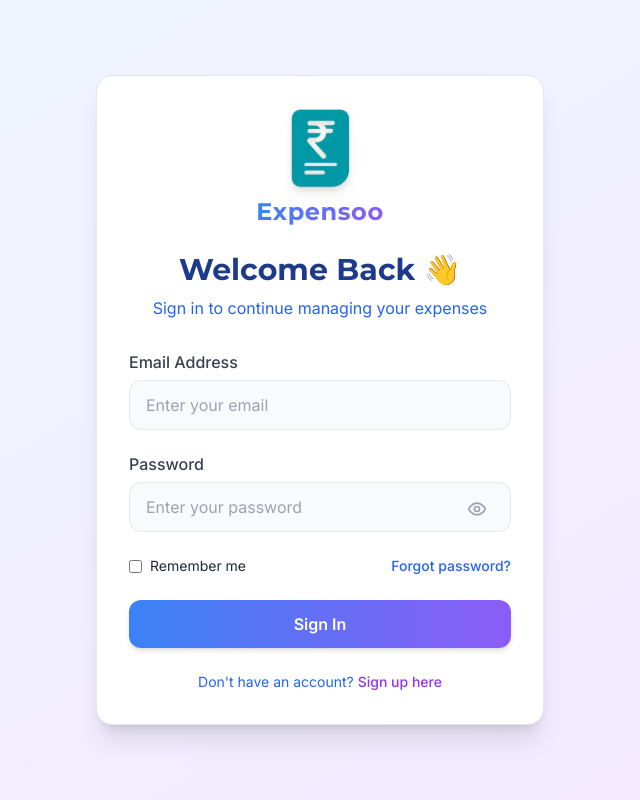
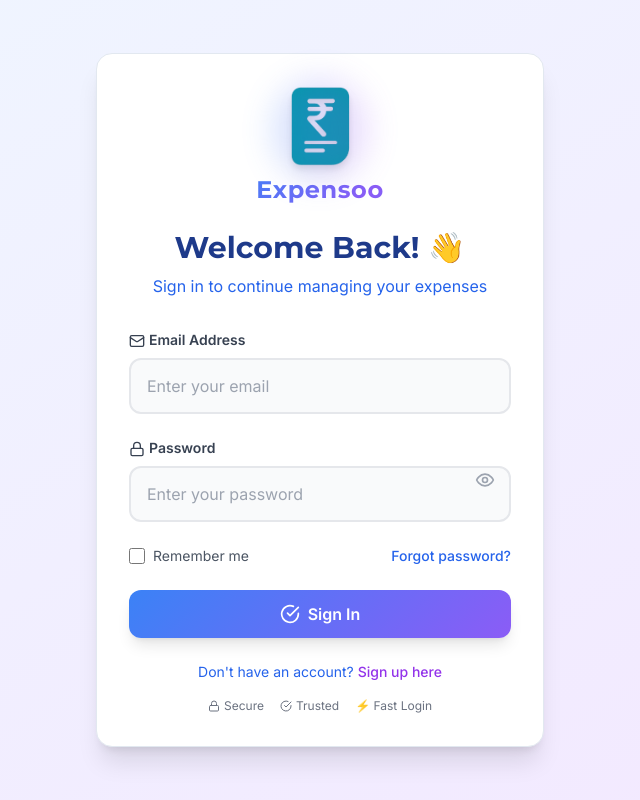
Before and after one commit to AdityaRaj81/Expensoo, a React (Vite) app: page /login in a window 1280 px wide. Shown: the whole page, without its empty margins (320-960 px from the left). Built offline with nearby package versions, Linux system fonts and the light colour scheme.

Commit message:
feat: Enhance LoginPage with improved UI elements, loading animations, and form field icons

```diff
--- a/src/pages/public/LoginPage.jsx
+++ b/src/pages/public/LoginPage.jsx
@@ -3,7 +3,7 @@ import { Link, useNavigate } from 'react-router-dom';
 import { useForm } from 'react-hook-form';
 import { useDispatch, useSelector } from 'react-redux';
 import toast from 'react-hot-toast';
-import { Eye, EyeOff } from 'lucide-react';
+import { Eye, EyeOff, Mail, Lock, CheckCircle } from 'lucide-react';
 import { loginUser, clearError } from '../../store/slices/authSlice';
 import logo from '../../assets/Logo_icon.png';
 
@@ -42,7 +42,7 @@ function LoginPage() {
       localStorage.setItem('token', response.token);
       localStorage.setItem('user', JSON.stringify(response.user));
 
-      toast.success('Welcome back!');
+      toast.success('Welcome back! 🎉');
       navigate('/app');
     } catch {
       toast.error('Login failed');
@@ -55,15 +55,18 @@ function LoginPage() {
         <div className="card p-4 sm:p-8 rounded-2xl shadow-xl">
           <div className="text-center mb-8">
             <Link to="/" className="inline-flex flex-col items-center mb-6">
-              <img
-                src={logo}
-                alt="Expensoo Logo"
-                className="w-20 h-20 mb-2 object-contain drop-shadow-lg"
-              />
+              <div className="relative">
+                <img
+                  src={logo}
+                  alt="Expensoo Logo"
+                  className="w-20 h-20 mb-2 object-contain drop-shadow-lg"
+                />
+                <div className="absolute -inset-2 bg-gradient-to-r from-blue-500 to-purple-500 rounded-full opacity-20 blur-lg"></div>
+              </div>
               <span className="text-2xl font-heading font-bold gradient-text tracking-wide">Expensoo</span>
             </Link>
             <h1 className="text-2xl sm:text-3xl font-heading font-bold text-blue-900 mb-2">
-              Welcome Back 👋
+              Welcome Back! 👋
             </h1>
             <p className="text-blue-600 text-sm sm:text-base">
               Sign in to continue managing your expenses
@@ -71,8 +74,12 @@ function LoginPage() {
           </div>
 
           <form onSubmit={handleSubmit(onSubmit)} className="space-y-6">
+            {/* Email Field */}
             <div>
-              <label htmlFor="email" className="form-label">Email Address</label>
+              <label htmlFor="email" className="form-label">
+                <Mail className="inline w-4 h-4 mr-1" />
+                Email Address
+              </label>
               <input
                 type="email"
                 id="email"
@@ -88,12 +95,19 @@ function LoginPage() {
                 })}
               />
               {errors.email && (
-                <p className="mt-1 text-xs text-red-500">{errors.email.message}</p>
+                <p className="mt-1 text-xs text-red-500 flex items-center">
+                  <span className="mr-1">⚠️</span>
+                  {errors.email.message}
+                </p>
               )}
             </div>
 
+            {/* Password Field */}
             <div className="relative">
-              <label htmlFor="password" className="form-label">Password</label>
+              <label htmlFor="password" className="form-label">
+                <Lock className="inline w-4 h-4 mr-1" />
+                Password
+              </label>
               <input
                 type={showPassword ? 'text' : 'password'}
                 id="password"
@@ -110,44 +124,60 @@ function LoginPage() {
               />
               <button
                 type="button"
-                className="absolute right-3 top-1/2 -translate-y-1/5 flex items-center text-gray-400 hover:text-blue-600"
+                className="absolute right-3 top-1/2 transform -translate-y-1/2 text-gray-400 hover:text-blue-600 transition-colors p-1 rounded-md hover:bg-gray-100"
                 tabIndex={-1}
                 onClick={() => setShowPassword((v) => !v)}
                 aria-label={showPassword ? 'Hide password' : 'Show password'}
-                style={{ height: '2rem', width: '2rem' }}
               >
                 {showPassword ? <EyeOff className="w-5 h-5" /> : <Eye className="w-5 h-5" />}
               </button>
               {errors.password && (
-                <p className="mt-1 text-xs text-red-500">{errors.password.message}</p>
+                <p className="mt-1 text-xs text-red-500 flex items-center">
+                  <span className="mr-1">⚠️</span>
+                  {errors.password.message}
+                </p>
               )}
-
             </div>
 
-            <div className="flex items-center justify-between">
-              <label className="flex items-center text-sm cursor-pointer">
+            {/* Remember Me & Forgot Password */}
+            <div className="flex items-center justify-between text-sm">
+              <label className="flex items-center cursor-pointer">
                 <input
                   type="checkbox"
-                  className="form-checkbox mr-2 accent-blue-600"
+                  className="w-4 h-4 text-blue-600 border-gray-300 rounded focus:ring-blue-500 mr-2"
                   checked={rememberMe}
                   onChange={() => setRememberMe((v) => !v)}
                 />
-                Remember me
+                <span className="text-gray-600">Remember me</span>
               </label>
               <Link
                 to="/forgot-password"
-                className="text-blue-600 hover:text-blue-800 font-medium text-sm"
+                className="text-blue-600 hover:text-blue-800 font-medium"
               >
                 Forgot password?
               </Link>
             </div>
 
+            {/* Submit Button */}
             <button
               type="submit"
-              className="btn btn-primary w-full py-3 rounded-xl text-base font-semibold shadow-md hover:shadow-lg transition-all duration-300"
+              className="btn-primary w-full py-3 rounded-xl text-base font-semibold shadow-lg hover:shadow-xl transition-all duration-300 transform hover:scale-105"
               disabled={loading}
             >
-              {loading ? 'Signing In...' : 'Sign In'}
+              {loading ? (
+                <span className="flex items-center justify-center">
+                  <svg className="animate-spin -ml-1 mr-3 h-5 w-5 text-white" xmlns="http://www.w3.org/2000/svg" fill="none" viewBox="0 0 24 24">
+                    <circle className="opacity-25" cx="12" cy="12" r="10" stroke="currentColor" strokeWidth="4"></circle>
+                    <path className="opacity-75" fill="currentColor" d="M4 12a8 8 0 018-8V0C5.373 0 0 5.373 0 12h4zm2 5.291A7.962 7.962 0 014 12H0c0 3.042 1.135 5.824 3 7.938l3-2.647z"></path>
+                  </svg>
+                  Signing In...
+                </span>
+              ) : (
+                <span className="flex items-center justify-center">
+                  <CheckCircle className="w-5 h-5 mr-2" />
+                  Sign In
+                </span>
+              )}
             </button>
           </form>
 
@@ -161,9 +191,25 @@ function LoginPage() {
                 Sign up here
               </Link>
             </p>
+
+            {/* Trust Indicators */}
+            <div className="flex items-center justify-center space-x-4 text-xs text-gray-500 mt-4">
+              <span className="flex items-center">
+                <Lock className="w-3 h-3 mr-1" />
+                Secure
+              </span>
+              <span className="flex items-center">
+                <CheckCircle className="w-3 h-3 mr-1" />
+                Trusted
+              </span>
+              <span className="flex items-center">
+                ⚡ Fast Login
+              </span>
+            </div>
           </div>
         </div>
-      </div >
+      </div>
+
       <style>{`
         .card {
           background: #fff;
@@ -183,37 +229,77 @@ function LoginPage() {
           }
         }
         .gradient-text {
-          background: linear-gradient(90deg, #3b82f6, #8b5cf6);
+          background: linear-gradient(135deg, #3b82f6 0%, #8b5cf6 50%, #3b82f6 100%);
+          background-size: 200% 200%;
+          animation: gradient-shift 3s ease infinite;
           -webkit-background-clip: text;
           -webkit-text-fill-color: transparent;
+          background-clip: text;
         }
+
+        @keyframes gradient-shift {
+          0%, 100% { background-position: 0% 50%; }
+          50% { background-position: 100% 50%; }
+        }
+
         .form-input {
+          padding: 0.875rem 1rem;
+          border: 2px solid #e5e7eb;
           border-radius: 0.75rem;
-          border: 1px solid #e5e7eb;
           background: #f9fafb;
-          transition: border 0.2s;
+          font-size: 1rem;
+          transition: all 0.3s ease;
+          width: 100%;
         }
+
         .form-input:focus {
           border-color: #3b82f6;
+          background: #ffffff;
           outline: none;
+          box-shadow: 0 0 0 3px rgba(59, 130, 246, 0.1);
         }
+
+        .form-input::placeholder {
+          color: #9ca3af;
+        }
+
         .form-label {
-          font-size: 1rem;
-          font-weight: 500;
+          display: block;
+          font-size: 0.875rem;
+          font-weight: 600;
           color: #374151;
           margin-bottom: 0.5rem;
-          display: block;
         }
+
         .btn-primary {
-          background: linear-gradient(90deg, #3b82f6, #8b5cf6);
-          color: #fff;
+          background: linear-gradient(135deg, #3b82f6 0%, #8b5cf6 100%);
+          color: white;
           border: none;
+          font-weight: 600;
+          transition: all 0.3s ease;
         }
+
+        .btn-primary:hover:not(:disabled) {
+          background: linear-gradient(135deg, #2563eb 0%, #7c3aed 100%);
+        }
+
         .btn-primary:disabled {
           opacity: 0.7;
+          cursor: not-allowed;
+        }
+
+        /* Loading animation */
+        @keyframes spin {
+          to {
+            transform: rotate(360deg);
+          }
+        }
+
+        .animate-spin {
+          animation: spin 1s linear infinite;
         }
       `}</style>
-    </div >
+    </div>
   );
 }
 
```
